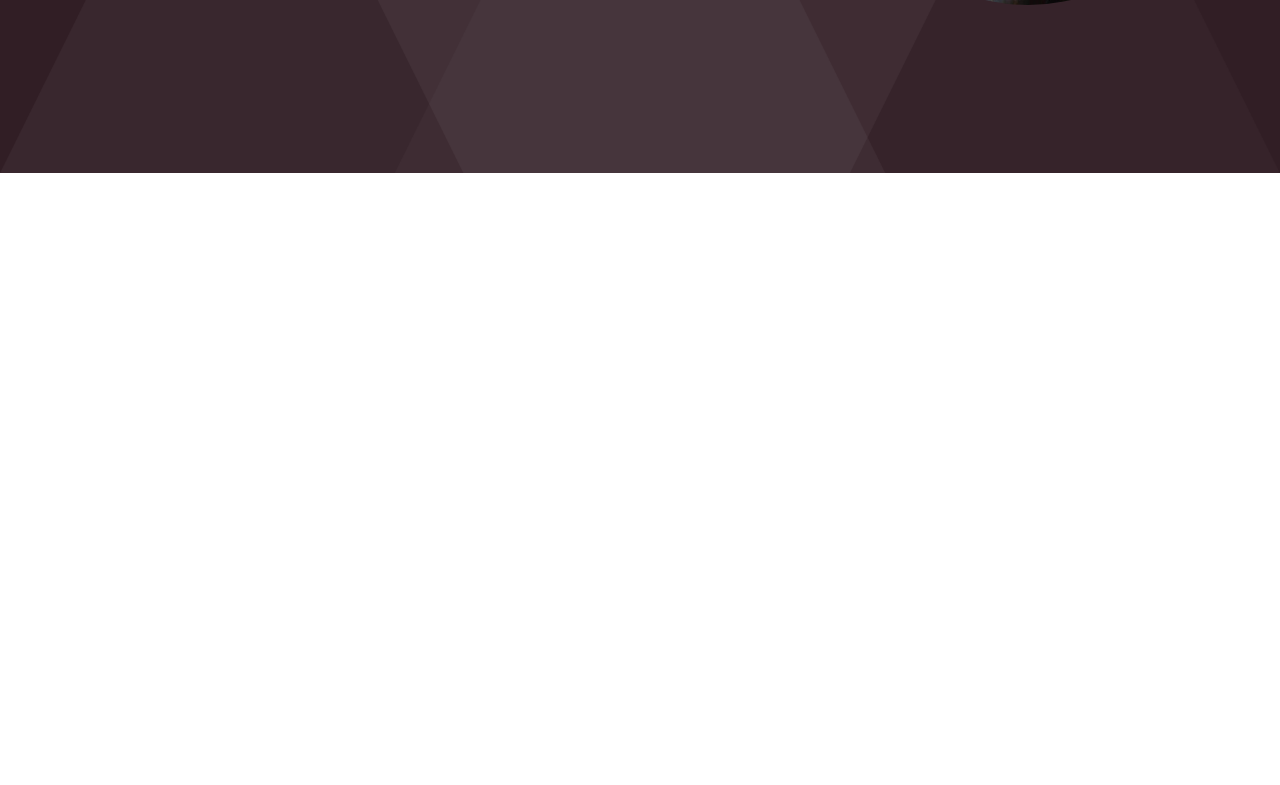
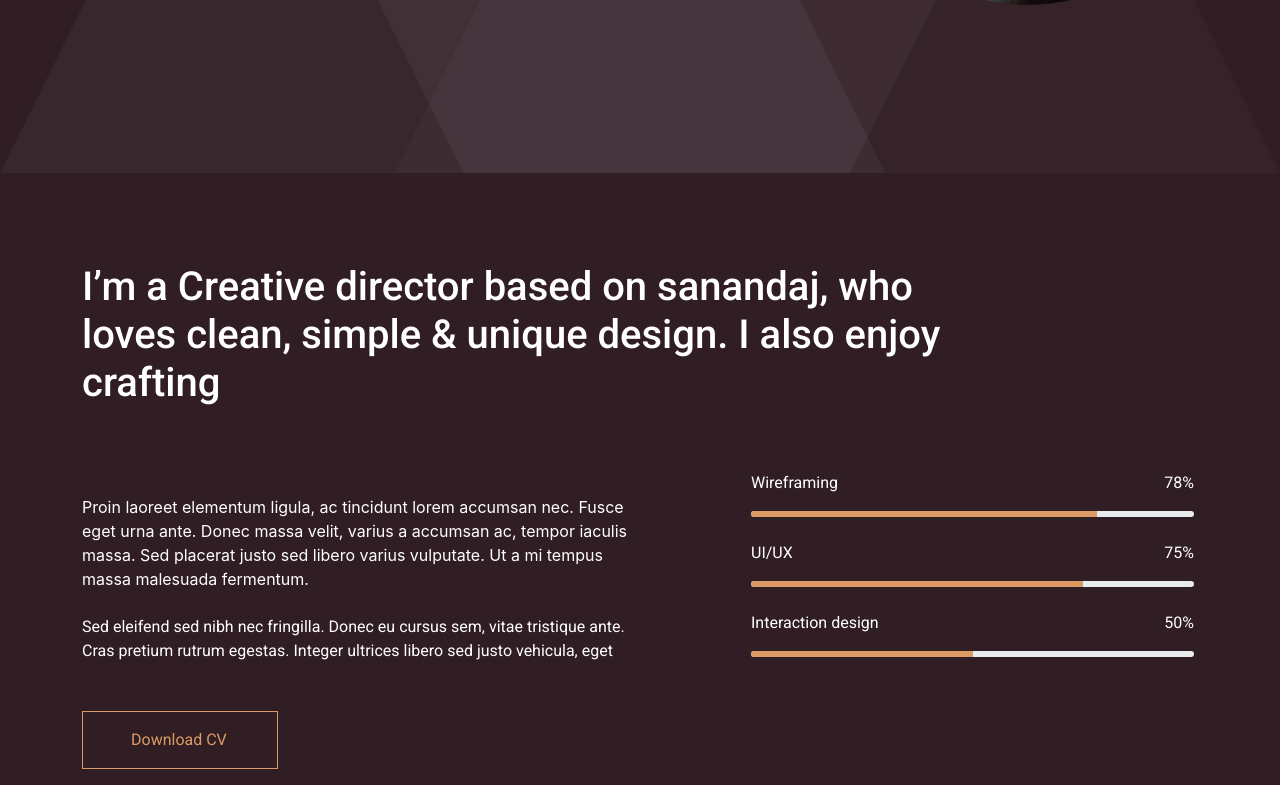
Before and after one commit to Arian-khamesi/Personal-Site, a React (Create React App) app: page / in a window 1280 px wide. Shown: the part 527-1312 px from the top of the page. Before the commit the page ends 800 px from the top, so only its background shows below. Built offline with nearby package versions, Linux system fonts and the light colour scheme.

Commit message:
create main body component and coding first part introduction

```diff
--- a/src/App.js
+++ b/src/App.js
@@ -1,11 +1,13 @@
 
 import './App.css';
-import Header from "./Pages/Header/Header"
+import Header from "./Components/Header/Header"
+import Body from './Components/MainBody/Body';
 
 function App() {
   return (
     <>
     <Header/>
+    <Body/>
     </>
   );
 }
--- a/src/Pages/Header/Header.jsx
+++ b/src/Components/Header/Header.jsx
@@ -1,7 +1,7 @@
 import React from 'react'
 import "./Header.css"
-import Topbar from '../../Components/Topbar/Topbar'
-import Landing from '../../Components/Landing/Landing'
+import Topbar from '../Topbar/Topbar'
+import Landing from '../Landing/Landing'
 
 export default function Main() {
   return (
--- /dev/null
+++ b/src/Components/Introduction/Introduction.jsx
@@ -0,0 +1,43 @@
+import React from 'react'
+
+export default function Introduction() {
+  return (
+    <div class="w-100 second-bg py-90">
+      <div class="container">
+        <div class="row">
+          <div class="col-xl-10 mb-4 mb-md-5">
+            <h3 class="text-white mb-3 text-start fs-1 custom-font">I’m a Creative director based on sanandaj, who loves clean, simple & unique design. I also enjoy crafting </h3>
+          </div>
+          <div class="col-12 col-md-6 mb-5">
+            <p class="text-white text-start my-4 custom-fonnt">Proin laoreet elementum ligula, ac tincidunt lorem accumsan nec. Fusce eget urna ante. Donec massa velit, varius a accumsan ac, tempor iaculis massa. Sed placerat justo sed libero varius vulputate. Ut a mi tempus massa malesuada fermentum. </p>
+            <p class="text-white text-start mb-4 custom-font">Sed eleifend sed nibh nec fringilla. Donec eu cursus sem, vitae tristique ante. Cras pretium rutrum egestas. Integer ultrices libero sed justo vehicula, eget </p>
+            <a href="#" class="mt-5 d-block text-decoration-none py-3 px-5 custom-link custom-font">Download CV</a>
+          </div>
+          <div class="col-12 col-md-6 col-lg-5 offset-lg-1 max-width px-3">
+            <div class="mb-3 d-flex justify-content-between">
+              <span class="text-white custom-font">Wireframing</span>
+              <span class="text-white custom-font">78%</span>
+            </div>
+            <div class="progress mb-4 prog-h">
+              <div class="progres-bar prog"></div>
+            </div>
+            <div class="mb-3 d-flex justify-content-between">
+              <span class="text-white custom-font">UI/UX</span>
+              <span class="text-white custom-font">75%</span>
+            </div>
+            <div class="progress mb-4 prog-h">
+              <div class="progres-bar w-75 prog"></div>
+            </div>
+            <div class="mb-3 d-flex justify-content-between">
+              <span class="text-white custom-font">Interaction design</span>
+              <span class="text-white custom-font">50%</span>
+            </div>
+            <div class="progress mb-4 prog-h">
+              <div class="progres-bar w-50 prog"></div>
+            </div>
+          </div>
+        </div>
+      </div>
+    </div>
+  )
+}
--- /dev/null
+++ b/src/Components/MainBody/Body.jsx
@@ -0,0 +1,10 @@
+import React from 'react'
+import Introduction from '../Introduction/Introduction'
+
+export default function Body() {
+  return (
+    <>
+    <Introduction/>
+    </>
+  )
+}
```
Also changed, not shown: src/Components/Header/Header.css (renamed from src/Pages/Header/Header.css).
